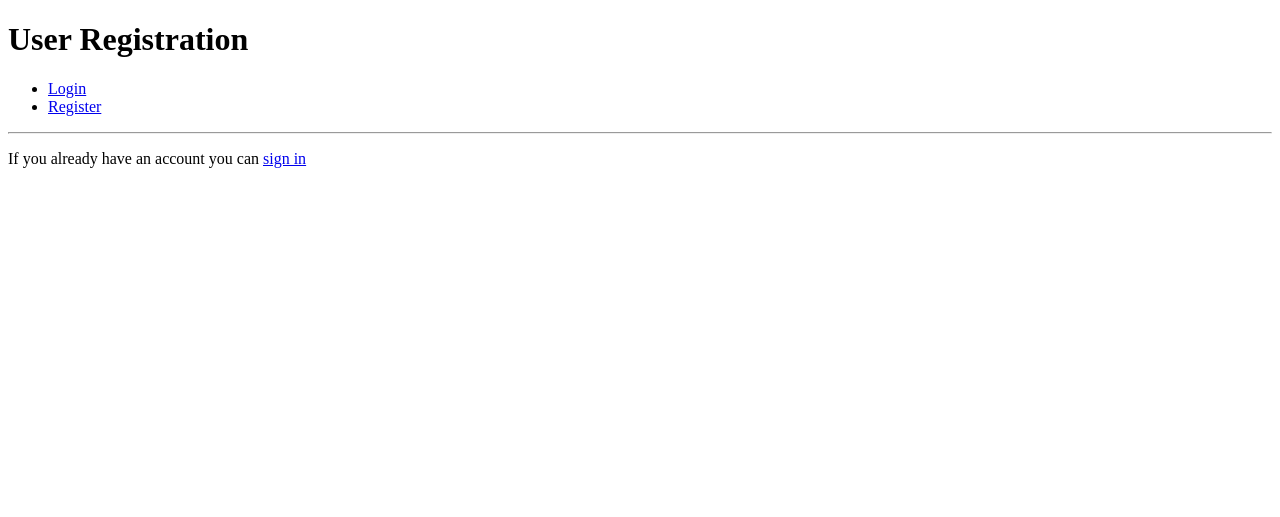
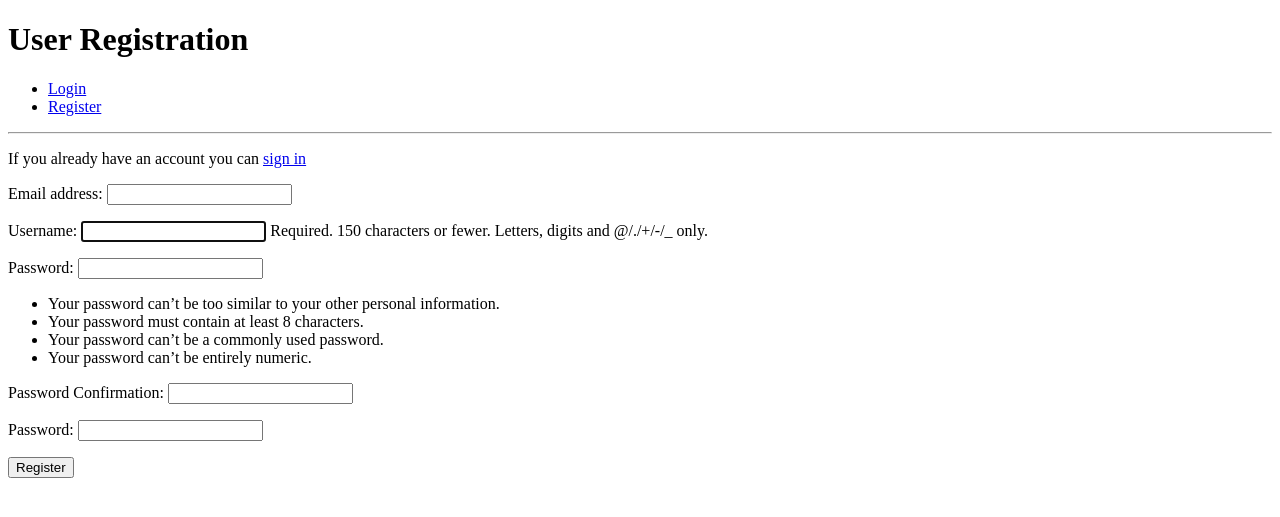
Before and after one commit to cvdebeer/django-authentication, a Django app: page /accounts/register/ in a window 1280 px wide. Shown: the top 517 px of the page. Run offline with Django 3.2, Linux system fonts and the light colour scheme.

Commit message:
UserCreationForm

```diff
--- a/accounts/forms.py
+++ b/accounts/forms.py
@@ -1,7 +1,21 @@
 from django import forms
+from django.contrib.auth.models import User
+from django.contrib.auth.forms import UserCreationForm
+from django.core.exceptions import ValidationError
 
 
 class UserLoginForm(forms.Form):
     '''Form to be used to log users in'''
     username = forms.CharField()
     password = forms.CharField(widget=forms.PasswordInput)
+
+
+class UserRegistrationForm(UserCreationForm):
+    '''Form used to register a new user'''
+    password = forms.CharField(widget=forms.PasswordInput)
+    password2 = forms.CharField(
+        label='Password Confirmation', widget=forms.PasswordInput)
+
+    class Meta:
+        model = User
+        fields = ['email', 'username', 'password1', 'password2']
--- a/accounts/templates/registration.html
+++ b/accounts/templates/registration.html
@@ -6,9 +6,9 @@
 
 {% block content %}
 <p>If you already have an account you can <a href="{% url 'login' %}">sign in</a></p>
-<!-- <form method="POST">
+<form method="POST">
     {% csrf_token %}
-    {{ login_form}}
-    <button type="submit" >Login</button>
-</form> -->
+    {{ registration_form.as_p }}
+    <button type="submit" >Register</button>
+</form>
 {% endblock %}
--- a/accounts/views.py
+++ b/accounts/views.py
@@ -1,7 +1,7 @@
 from django.shortcuts import render, redirect, reverse
 from django.contrib import auth, messages
 from django.contrib.auth.decorators import login_required
-from accounts.forms import UserLoginForm
+from accounts.forms import UserLoginForm, UserRegistrationForm
 
 # Create your views here.
 
@@ -42,4 +42,5 @@ def login(request):
 
 def registration(request):
     '''REnder the registration page'''
-    return render(request, 'registration.html')
+    registration_form = UserRegistrationForm()
+    return render(request, 'registration.html', {'registration_form': registration_form})
```
